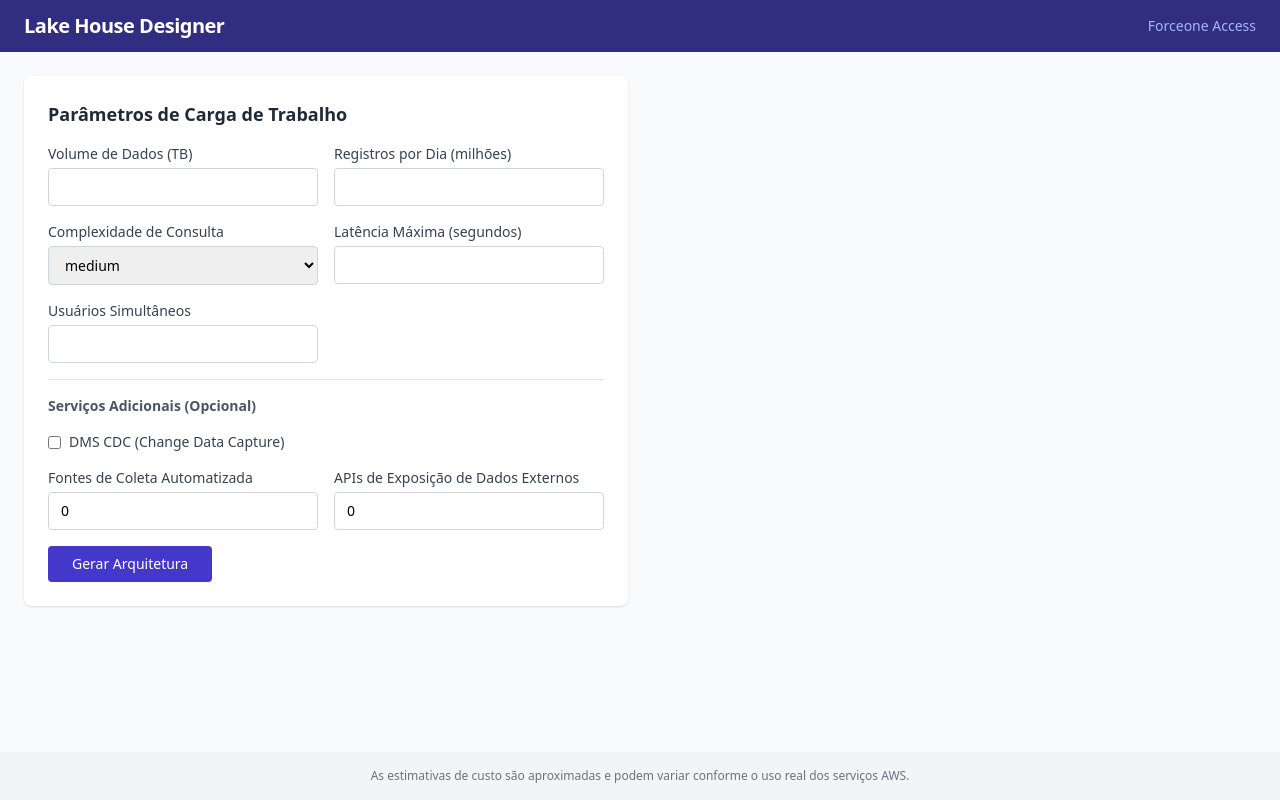
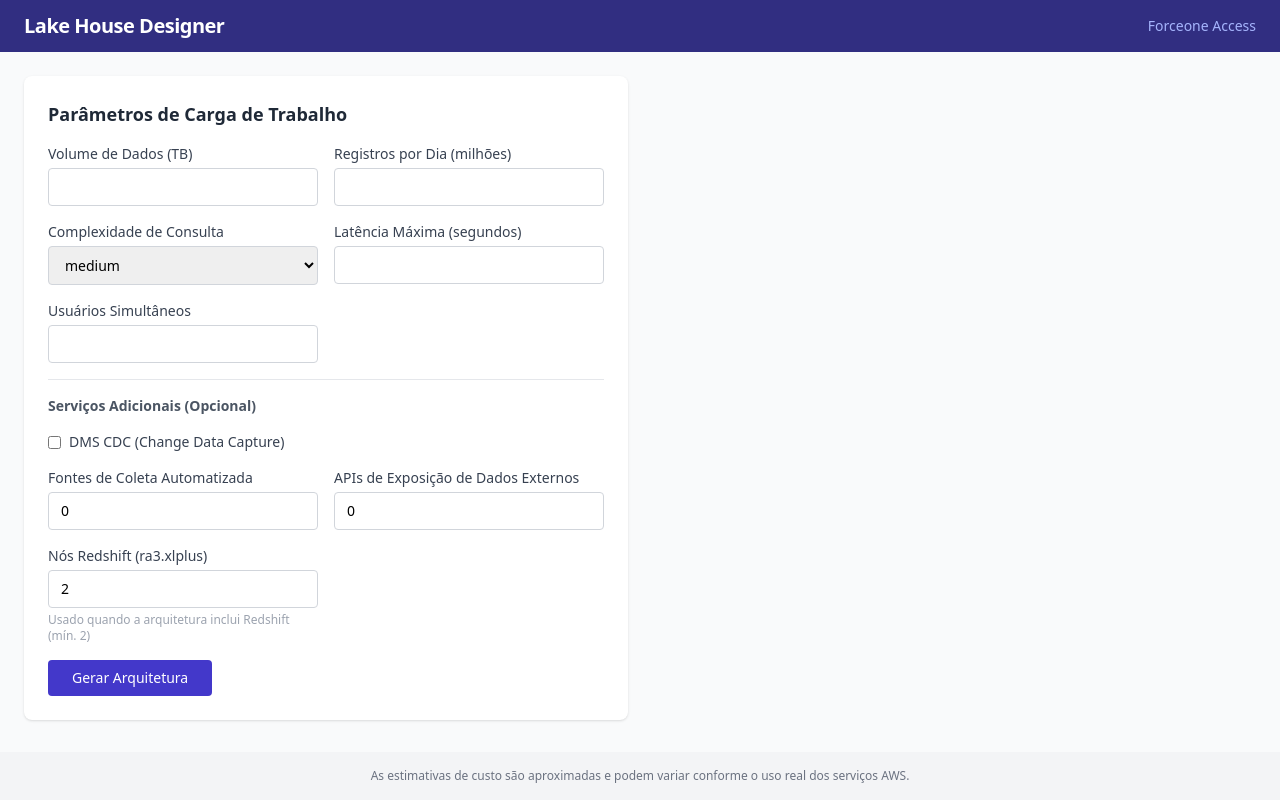
Before and after one commit to alberto-jam/lakehouse-designer, a React (Vite) app in the folder frontend/: page / in a window 1280 px wide. Built offline with nearby package versions, Linux system fonts and the light colour scheme; no server answers.

Commit message:
fix: Redshift - campo de nós no formulário, preço correto ra3.xlplus .086/h, corrigir usageType no Calculator

```diff
--- a/frontend/src/components/Formulario.tsx
+++ b/frontend/src/components/Formulario.tsx
@@ -16,6 +16,7 @@ interface FormState {
   dms_cdc_db_count: string;
   data_source_count: string;
   external_api_count: string;
+  redshift_node_count: string;
 }
 
 const INITIAL: FormState = {
@@ -28,6 +29,7 @@ const INITIAL: FormState = {
   dms_cdc_db_count: "",
   data_source_count: "0",
   external_api_count: "0",
+  redshift_node_count: "2",
 };
 
 export default function Formulario({ onSubmit, loading }: FormularioProps) {
@@ -92,6 +94,7 @@ export default function Formulario({ onSubmit, loading }: FormularioProps) {
       ...(form.dms_cdc_enabled && { dms_cdc_db_count: Number(form.dms_cdc_db_count) }),
       data_source_count: Number(form.data_source_count) || 0,
       external_api_count: Number(form.external_api_count) || 0,
+      redshift_node_count: Number(form.redshift_node_count) || 2,
     });
   };
 
@@ -196,6 +199,15 @@ export default function Formulario({ onSubmit, loading }: FormularioProps) {
             onChange={(e) => set("external_api_count", e.target.value)} className={inputClass} />
           {errors.external_api_count && <p className="text-red-600 text-xs mt-1">{errors.external_api_count}</p>}
         </div>
+
+        <div>
+          <label className="block text-sm font-medium text-gray-700 mb-1">
+            Nós Redshift (ra3.xlplus)
+          </label>
+          <input type="number" step="1" min="2" value={form.redshift_node_count}
+            onChange={(e) => set("redshift_node_count", e.target.value)} className={inputClass} />
+          <p className="text-gray-400 text-xs mt-1">Usado quando a arquitetura inclui Redshift (mín. 2)</p>
+        </div>
       </div>
 
       <button type="submit" disabled={loading}
--- a/frontend/src/services/types.ts
+++ b/frontend/src/services/types.ts
@@ -8,6 +8,7 @@ export interface ArchitectureInput {
   dms_cdc_db_count?: number;
   data_source_count: number;
   external_api_count: number;
+  redshift_node_count?: number;
 }
 
 export interface ArchitectureOutput {
```
Also changed, not shown: 1 other file (tests, documents, lock files or other folders).
